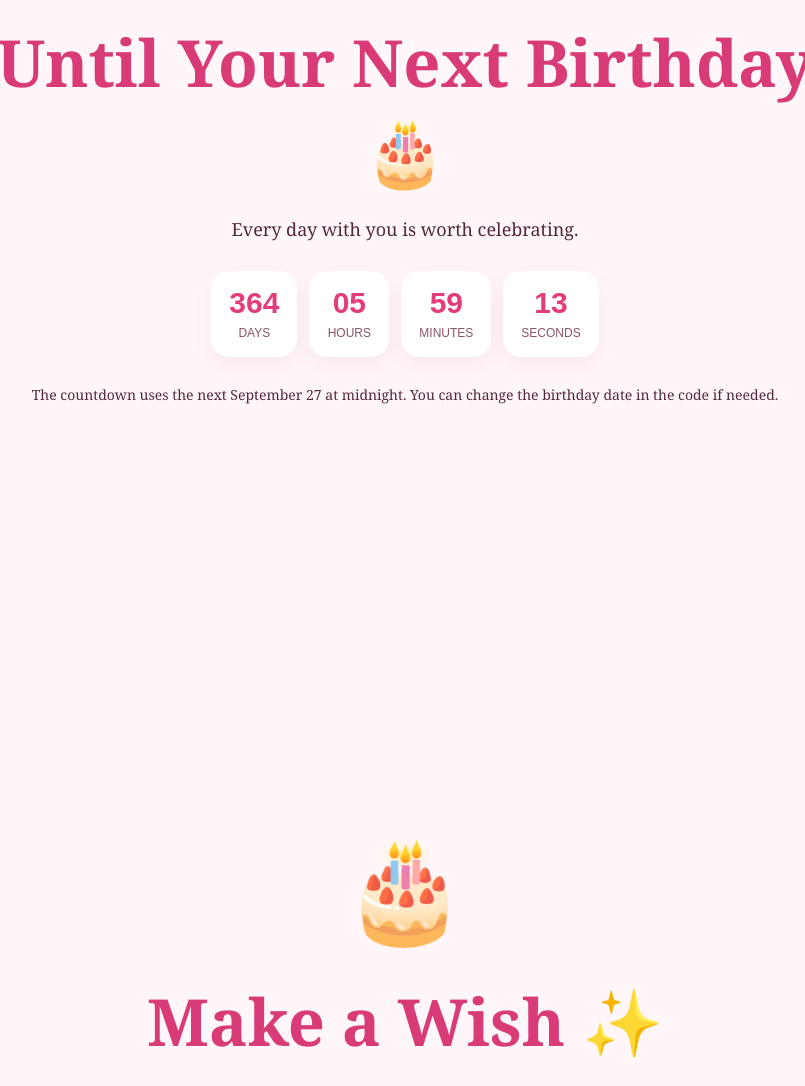
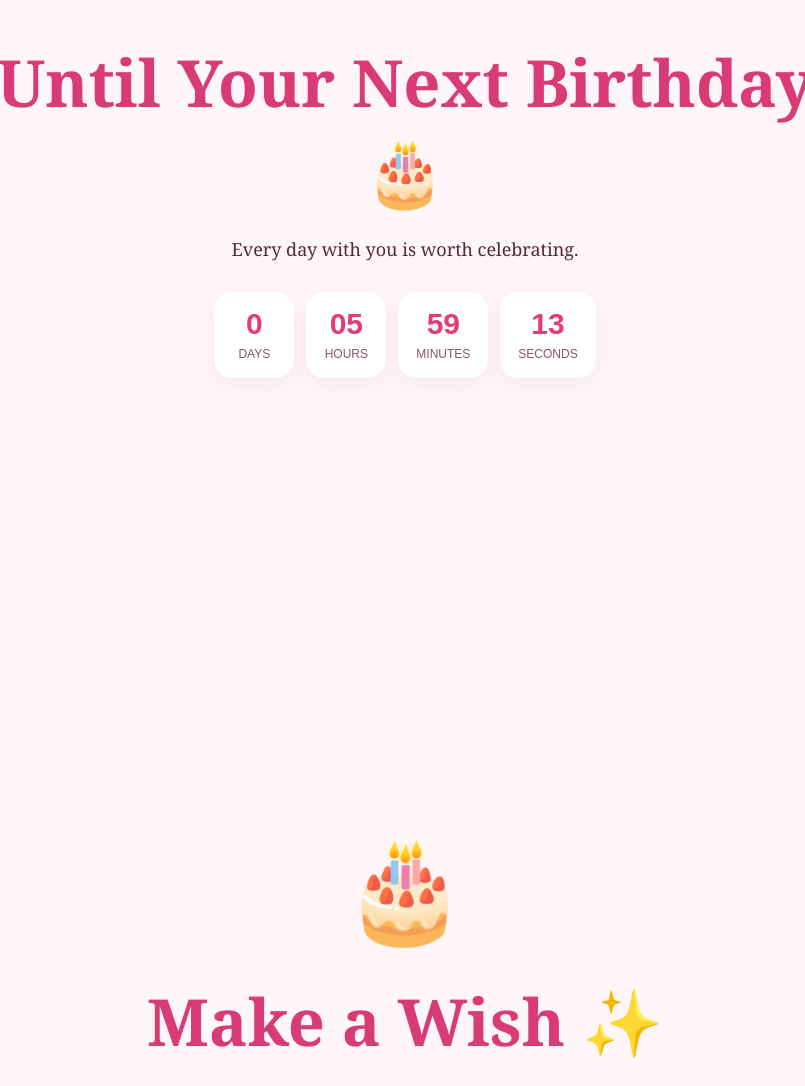
Before and after one commit to anshulrajak13/prachi-birthday, a plain HTML site: page index.html in a window 1280 px wide. Shown: the part 2712-3798 px from the top of the page, without its empty margins (235-1040 px from the left). Drawn offline with Linux system fonts and the light colour scheme.

Commit message:
Change countdown target date to September 28
Updated countdown target date to September 28.

```diff
--- a/index.html
+++ b/index.html
@@ -93,7 +93,6 @@
 <div class="time"><strong id="mins">--</strong><small>MINUTES</small></div>
 <div class="time"><strong id="secs">--</strong><small>SECONDS</small></div>
 </div>
-<p style="font-size:14px">The countdown uses the next September 27 at midnight. You can change the birthday date in the code if needed.</p>
 </div>
 </section>
 
@@ -130,8 +129,8 @@
 setInterval(pop,650)
 function celebrate(){for(let i=0;i<45;i++)setTimeout(pop,i*60);try{document.getElementById('music').play()}catch(e){}}
 function countdown(){
- let now=new Date(), year=now.getFullYear(), target=new Date(year,8,27,0,0,0);
- if(target<=now)target=new Date(year+1,8,27,0,0,0);
+ let now=new Date(), year=now.getFullYear(), target=new Date(year,8,28,0,0,0);
+ if(target<=now)target=new Date(year+1,8,28,0,0,0);
  let d=Math.max(0,target-now),days=Math.floor(d/86400000);d%=86400000;
  let h=Math.floor(d/3600000);d%=3600000;let m=Math.floor(d/60000);let s=Math.floor((d%60000)/1000);
  document.getElementById('days').textContent=days;document.getElementById('hours').textContent=String(h).padStart(2,'0');
```
